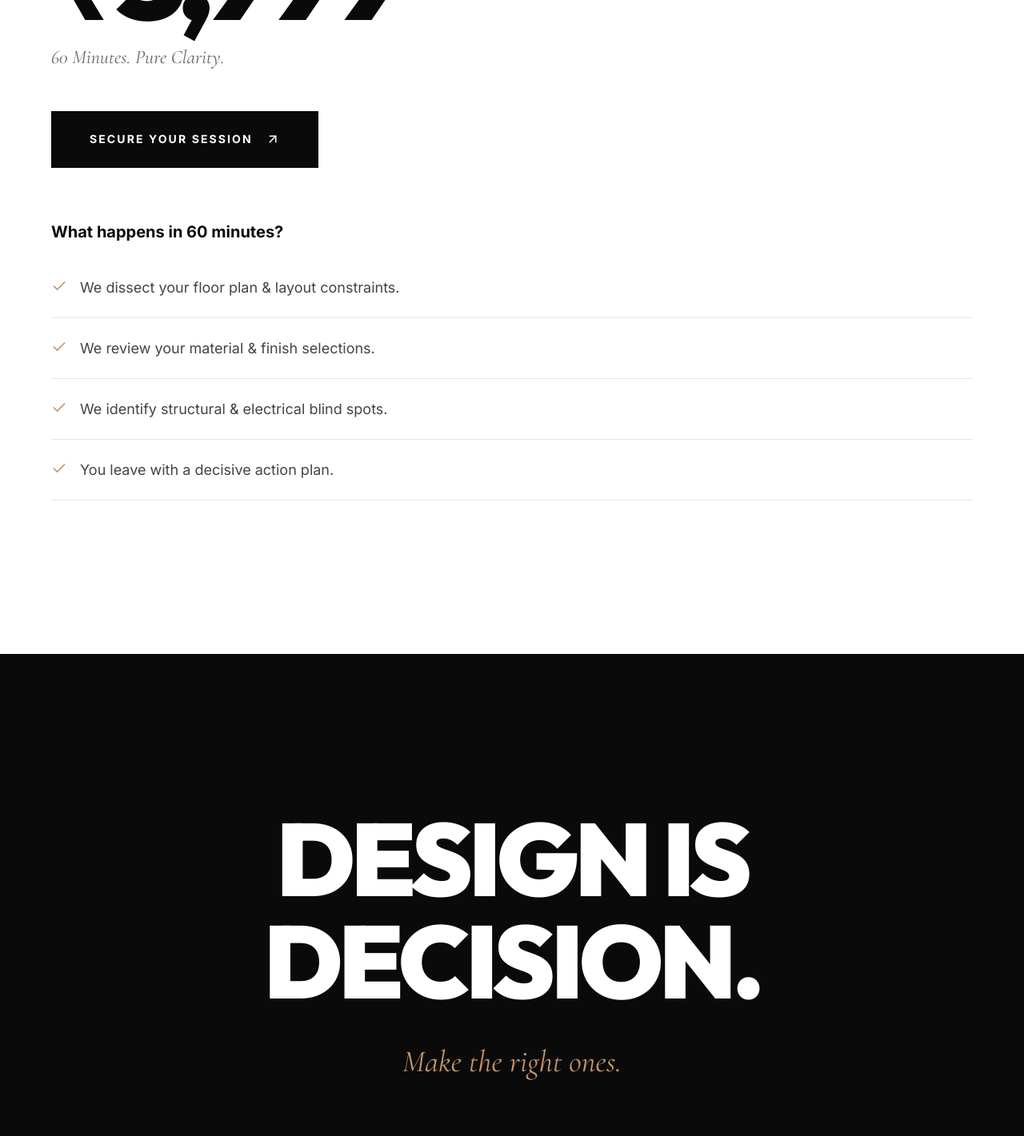
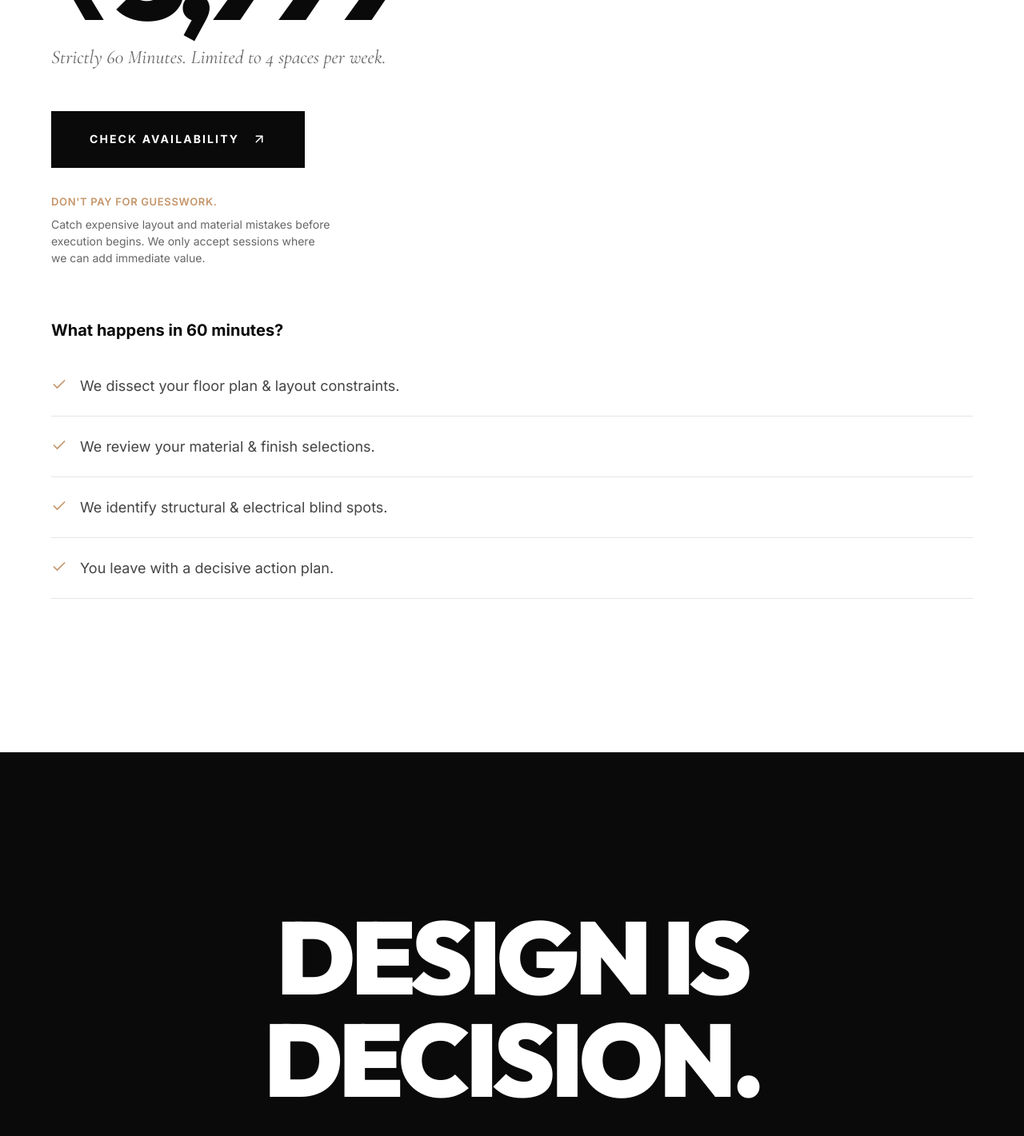
Before and after one commit to SHARV12456/TAAS, a Next.js app: page /check in a window 1280 px wide. Shown: the part 2760-4181 px from the top of the page at 80% size. Built offline with nearby package versions, Linux system fonts and the light colour scheme.

Commit message:
feat: add conversion psychology triggers (scarcity, loss aversion, friction)

```diff
--- a/src/app/check/page.tsx
+++ b/src/app/check/page.tsx
@@ -192,7 +192,7 @@ function Inner() {
         </div>
       </section>
 
-      {/* ── STARK PRICING & CTA ── */}
+      {/* ── STARK PRICING & CTA (FRICTION & SCARCITY) ── */}
       <section style={{ padding: 'clamp(8rem, 15vw, 12rem) 0', background: '#fff', color: '#0A0A0A' }}>
         <div ref={s2.ref} style={{ padding: '0 clamp(1.5rem,5vw,5rem)', display: 'grid', gridTemplateColumns: '1fr', gap: '4rem' }} className="md:grid-cols-2">
 
@@ -201,19 +201,33 @@ function Inner() {
             <p style={{ fontFamily: 'var(--font-heading)', fontSize: 'clamp(5rem, 12vw, 10rem)', fontWeight: 900, lineHeight: 0.9, letterSpacing: '-0.05em', color: '#0A0A0A', marginBottom: '1rem' }}>
               ₹3,999
             </p>
-            <p style={{ fontFamily: 'var(--font-serif)', fontStyle: 'italic', fontSize: '1.5rem', color: '#666', marginBottom: '3rem' }}>60 Minutes. Pure Clarity.</p>
+            <p style={{ fontFamily: 'var(--font-serif)', fontStyle: 'italic', fontSize: '1.5rem', color: '#666', marginBottom: '3rem' }}>
+              Strictly 60 Minutes. Limited to 4 spaces per week.
+            </p>
 
             <Link href="/book" style={{
               display: 'inline-flex', alignItems: 'center', gap: '1rem',
               background: '#0A0A0A', color: '#fff',
               padding: '1.5rem 3rem', fontSize: '0.875rem', fontWeight: 800,
               letterSpacing: '0.15em', textTransform: 'uppercase', textDecoration: 'none',
-            }}>SECURE YOUR SESSION <ArrowUpRight size={18} /></Link>
+            }}>CHECK AVAILABILITY <ArrowUpRight size={18} /></Link>
+
+            <p style={{ fontSize: '0.8125rem', fontWeight: 600, color: '#C4956A', marginTop: '2rem', textTransform: 'uppercase', letterSpacing: '0.05em' }}>
+              Don't pay for guesswork.
+            </p>
+            <p style={{ fontSize: '0.875rem', color: '#666', marginTop: '0.5rem', maxWidth: '350px', lineHeight: 1.5 }}>
+              Catch expensive layout and material mistakes before execution begins. We only accept sessions where we can add immediate value.
+            </p>
           </div>
 
           <div style={{ display: 'flex', flexDirection: 'column', gap: '1.5rem', justifyContent: 'center', opacity: s2.v ? 1 : 0, transform: s2.v ? 'none' : 'translateX(20px)', transition: 'all 0.8s ease 0.2s' }}>
             <p style={{ fontSize: '1.25rem', fontWeight: 700, color: '#0A0A0A', marginBottom: '1rem' }}>What happens in 60 minutes?</p>
-            {['We dissect your floor plan & layout constraints.', 'We review your material & finish selections.', 'We identify structural & electrical blind spots.', 'You leave with a decisive action plan.'].map((item, i) => (
+            {[
+              'We dissect your floor plan & layout constraints.',
+              'We review your material & finish selections.',
+              'We identify structural & electrical blind spots.',
+              'You leave with a decisive action plan.'
+            ].map((item, i) => (
               <div key={i} style={{ display: 'flex', alignItems: 'flex-start', gap: '1rem', paddingBottom: '1.5rem', borderBottom: '1px solid #E5E5E5' }}>
                 <Check size={20} color="#C4956A" style={{ flexShrink: 0, marginTop: '2px' }} />
                 <span style={{ fontSize: '1.125rem', color: '#444', lineHeight: 1.5 }}>{item}</span>
@@ -224,21 +238,21 @@ function Inner() {
         </div>
       </section>
 
-      {/* ── BRUTALIST CLOSE ── */}
+      {/* ── BRUTALIST CLOSE (LOSS AVERSION) ── */}
       <section style={{ padding: 'clamp(8rem, 15vw, 15rem) 0', textAlign: 'center', position: 'relative' }}>
         <div ref={s3.ref} style={{ position: 'relative', zIndex: 10, padding: '0 clamp(1.5rem,5vw,5rem)', opacity: s3.v ? 1 : 0, transform: s3.v ? 'none' : 'translateY(40px)', transition: 'all 1s ease' }}>
           <h2 style={{ fontFamily: 'var(--font-heading)', fontSize: 'clamp(4rem, 10vw, 8rem)', fontWeight: 900, textTransform: 'uppercase', lineHeight: 1, letterSpacing: '-0.04em', color: '#fff', marginBottom: '2rem' }}>
             DESIGN IS<br/>DECISION.
           </h2>
           <p style={{ fontFamily: 'var(--font-serif)', fontStyle: 'italic', fontSize: 'clamp(1.5rem, 3vw, 2.5rem)', color: '#C4956A', marginBottom: '4rem' }}>
-            Make the right ones.
+            Make the right ones. Before you sign the check.
           </p>
           <Link href="/book" style={{
             display: 'inline-flex', alignItems: 'center', gap: '1rem',
             background: '#C4956A', color: '#000',
             padding: '1.5rem 4rem', fontSize: '1rem', fontWeight: 800,
             letterSpacing: '0.2em', textTransform: 'uppercase', textDecoration: 'none',
-          }}>START HERE</Link>
+          }}>APPLY FOR A SESSION</Link>
         </div>
       </section>
 
```
